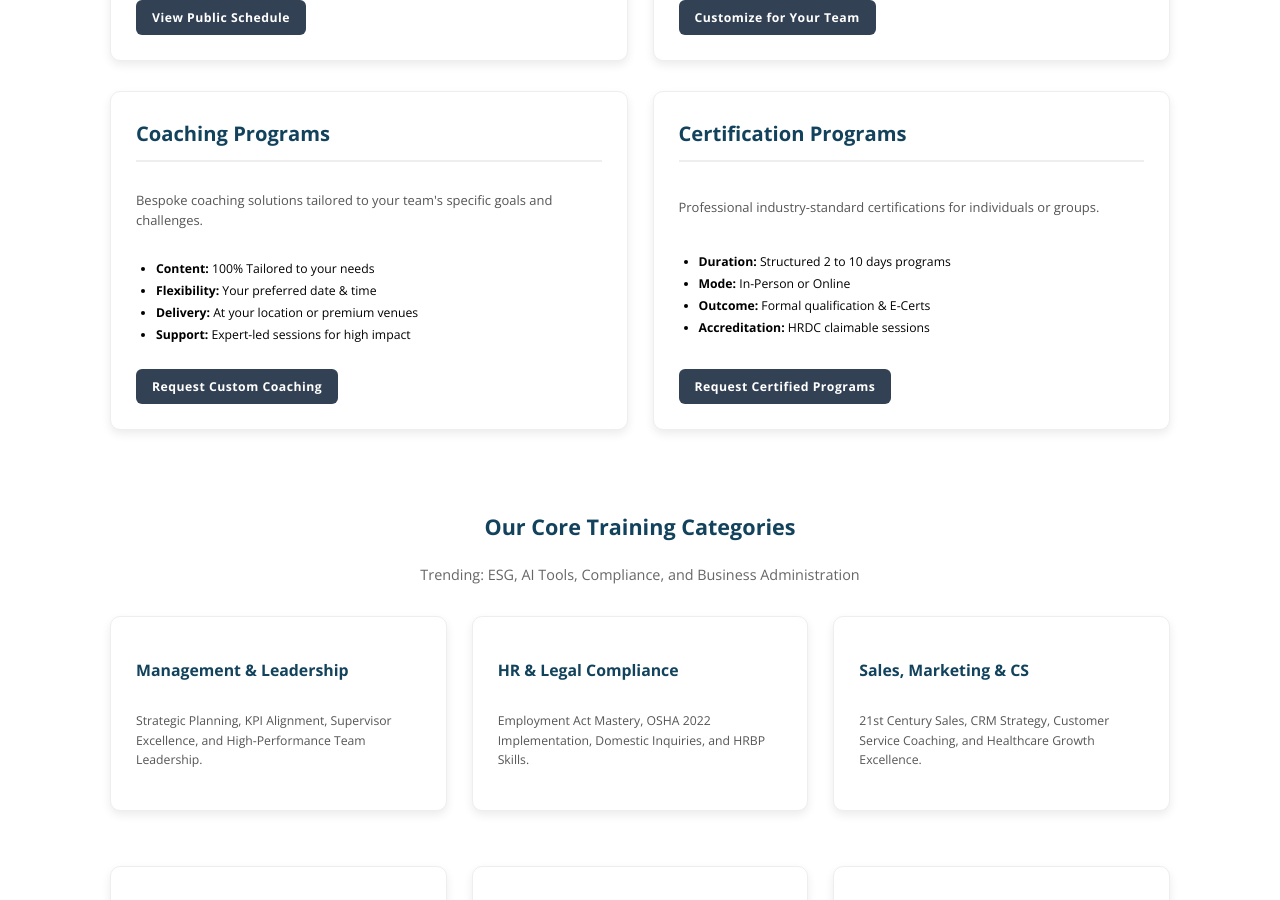
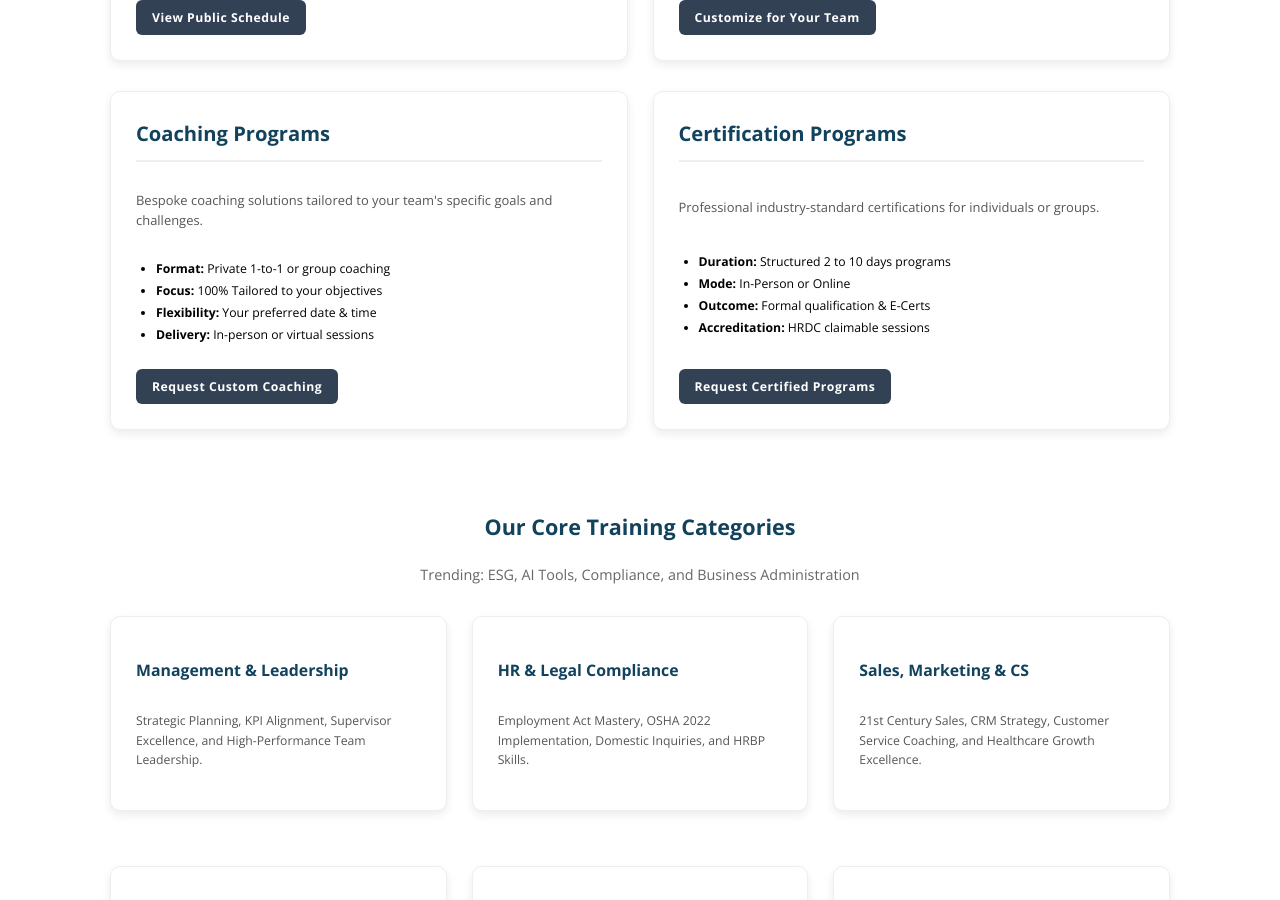
Before and after one commit to kiaarjen27/cxcons, a Jekyll site: the page built from programs/index.html, in a window 1280 px wide and 900 px high, scrolled down 780 px. Built offline with Jekyll 4.4.1, drawn with Linux system fonts in a browser that asks for light colours.

Commit message:
Update index.html

```diff
--- a/programs/index.html
+++ b/programs/index.html
@@ -48,10 +48,10 @@ description: Your Future Starts Here. Design and organize internal training for
   <h2 style="color: #12425c; font-size: 1.4em; border-bottom: 2px solid #eee; padding-bottom: 10px;">Coaching Programs</h2>
   <p style="font-size: 0.9em; color: #555;">Bespoke coaching solutions tailored to your team's specific goals and challenges.</p>
   <ul style="padding-left: 20px; font-size: 0.85em; line-height: 1.8;">
-    <li><strong>Content:</strong> 100% Tailored to your needs</li>
+    <li><strong>Format:</strong> Private 1-to-1 or group coaching</li>
+    <li><strong>Focus:</strong> 100% Tailored to your objectives</li>
     <li><strong>Flexibility:</strong> Your preferred date & time</li>
-    <li><strong>Delivery:</strong> At your location or premium venues</li>
-    <li><strong>Support:</strong> Expert-led sessions for high impact</li>
+    <li><strong>Delivery:</strong> In-person or virtual sessions</li>
   </ul>
   <a href="https://www.cxcons.com/request-custom-programs" class="subscribe-btn" style="background:#334155; margin-top:10px; width:100%; text-decoration:none; display:block; text-align:center;">Request Custom Coaching</a>
 </div>
```
